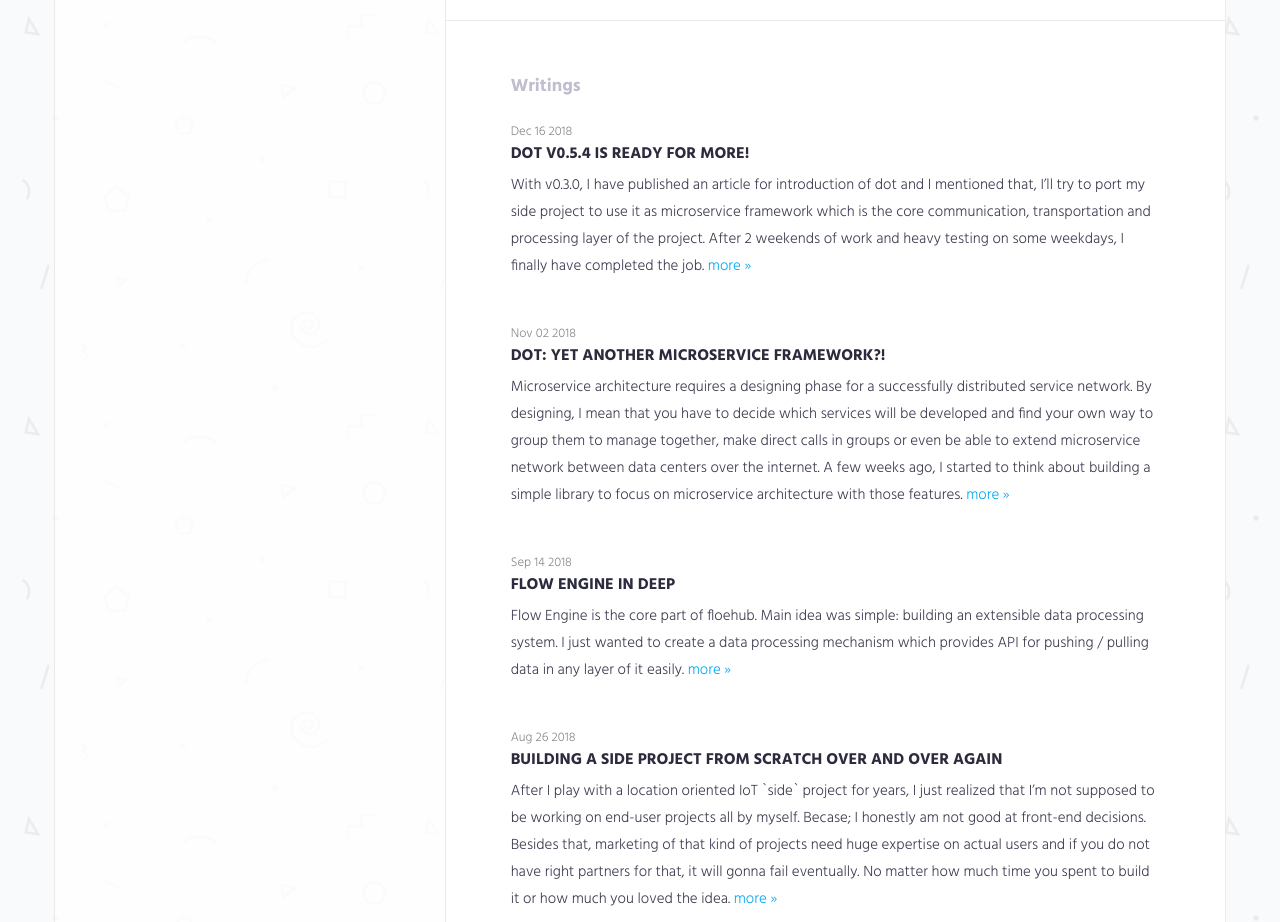
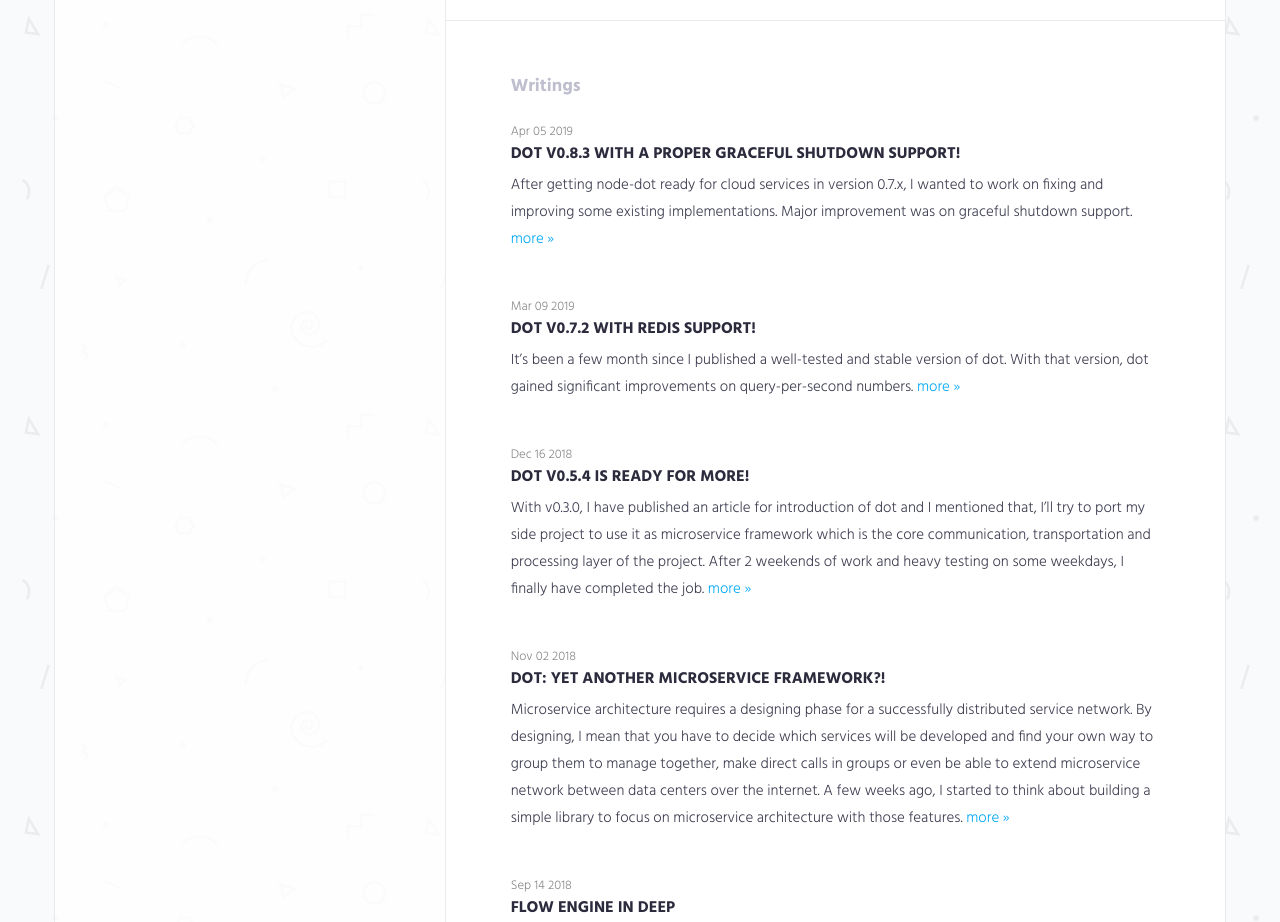
Before and after one commit to umuplus/umuplus-com, a plain HTML site: page index.html in a window 1280 px wide. Shown: the part 2340-3262 px from the top of the page. Drawn offline with Linux system fonts and the light colour scheme.

Commit message:
minor improvements

```diff
--- a/index.html
+++ b/index.html
@@ -62,7 +62,7 @@
                                     <div class="content-item">
                                         <p>The curiosity and the interest of problem solving which got me into "coding", are still leading my career path but
                                             above all that, there is connectivity and the data. That's why I have been choosing to be a part of data-oriented
-                                            projects which require high concurrency such as online advertising, online gaming and finally IoT in my last 5 years.</p>
+                                            projects which require high concurrency such as online advertising, online gaming and finally IoT in my last 8 years.</p>
 
                                     </div>
                                     <div class="content-item">
@@ -279,6 +279,23 @@
                             <div class="row">
                                 <div class="col-md-12">
                                     <div class="content-item">
+                                        <small>Apr 05 2019</small>
+                                        <h3>Dot v0.8.3 with a proper graceful shutdown support!</h3>
+
+                                        <p>After getting node-dot ready for cloud services in version 0.7.x,
+                                            I wanted to work on fixing and improving some existing implementations.
+                                            Major improvement was on graceful shutdown support.
+                                            <a href="http://umuplus.tumblr.com/post/183959019120/dot-v083-with-a-proper-graceful-shutdown">more »</a></p>
+                                    </div>
+                                    <div class="content-item">
+                                        <small>Mar 09 2019</small>
+                                        <h3>Dot v0.7.2 with Redis support!</h3>
+
+                                        <p>It’s been a few month since I published a well-tested and stable version of dot.
+                                            With that version, dot gained significant improvements on query-per-second numbers.
+                                            <a href="http://umuplus.tumblr.com/post/183331445835/dot-v072-with-redis-support">more »</a></p>
+                                    </div>
+                                    <div class="content-item">
                                         <small>Dec 16 2018</small>
                                         <h3>Dot v0.5.4 is ready for more!</h3>
 
```
